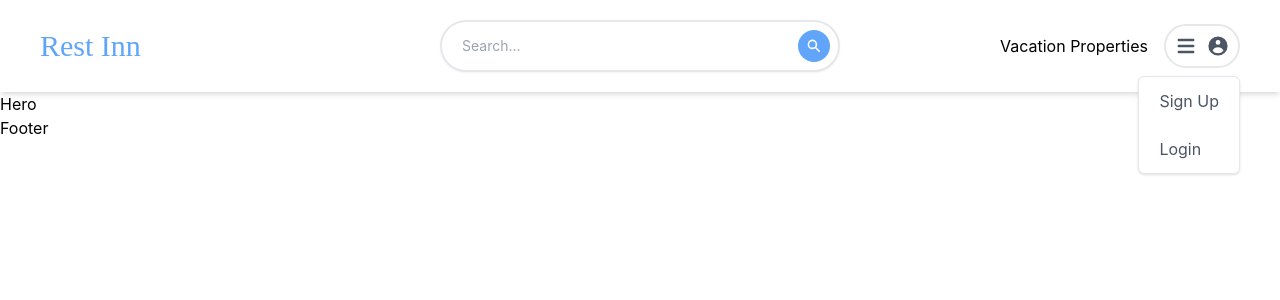
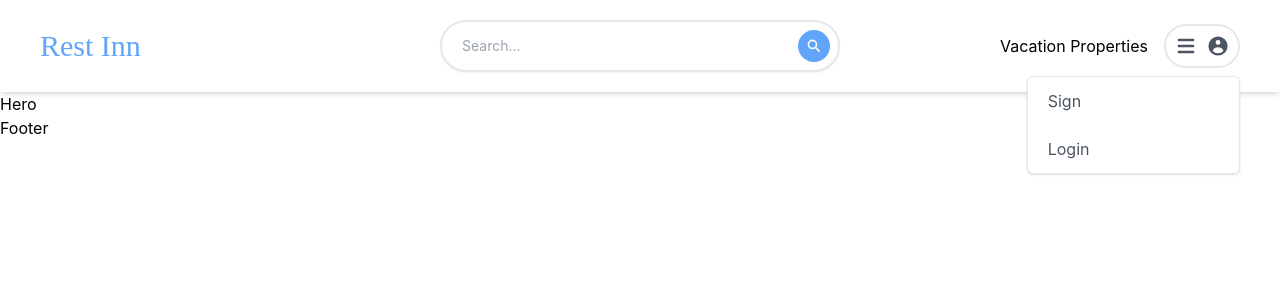
Before and after one commit to gschiralli/Rest-Inn-React-App, a React (Create React App) app: page / in a window 1280 px wide. Both pictures are taken after a click on the button 1202 px from the left and 46 px from the top of the page. Shown: the top 300 px of the page. Built offline with nearby package versions, Linux system fonts and the light colour scheme.

Commit message:
Fixed dropdown

```diff
--- a/src/components/Header.js
+++ b/src/components/Header.js
@@ -26,7 +26,7 @@ const Header = () => {
             <MenuIcon className="h-6" />
             <UserCircleIcon className="h-6" />
           </Menu.Button>
-          <Menu.Items className="z-30 absolute right-10 bg-white border shadow rounded-md mt-2">
+          <Menu.Items className=" w-1/6 z-30 absolute right-10 bg-white border shadow rounded-md mt-2 w-50">
             <Menu.Item>
               {({ active }) => (
                 <Link
@@ -35,7 +35,7 @@ const Header = () => {
                     active ? " bg-gray-100" : ""
                   } block px-5 py-3 whitespace-no-wrap`}
                 >
-                  Sign Up
+                  Sign
                 </Link>
               )}
             </Menu.Item>
```
